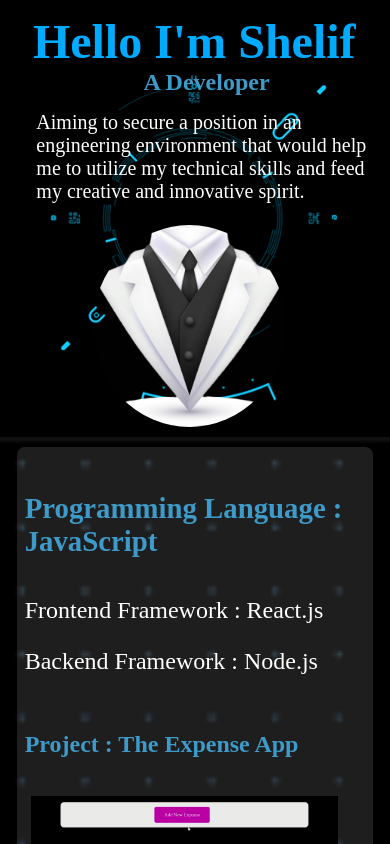
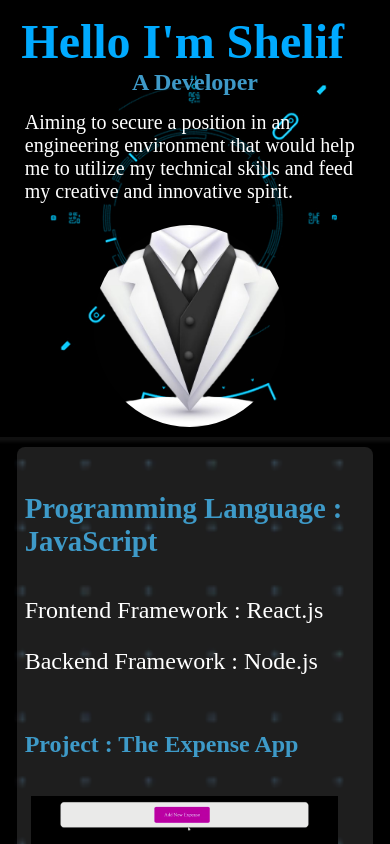
Before and after one commit to Shelif26/Personal_Blog, a React (Create React App) app: page / in a window 390 px wide. Shown: the top 844 px of the page. Built offline with nearby package versions, Linux system fonts and the light colour scheme.

Commit message:
removed margin

```diff
--- a/src/Components/Header.module.css
+++ b/src/Components/Header.module.css
@@ -96,6 +96,7 @@ animation: header 1.5s ease-out forwards;
     }
     .child1{
       display: flex;
+      margin-left: 0%;
       align-items: center;
       width: 100%;
       font-size: 1.5rem;
```
